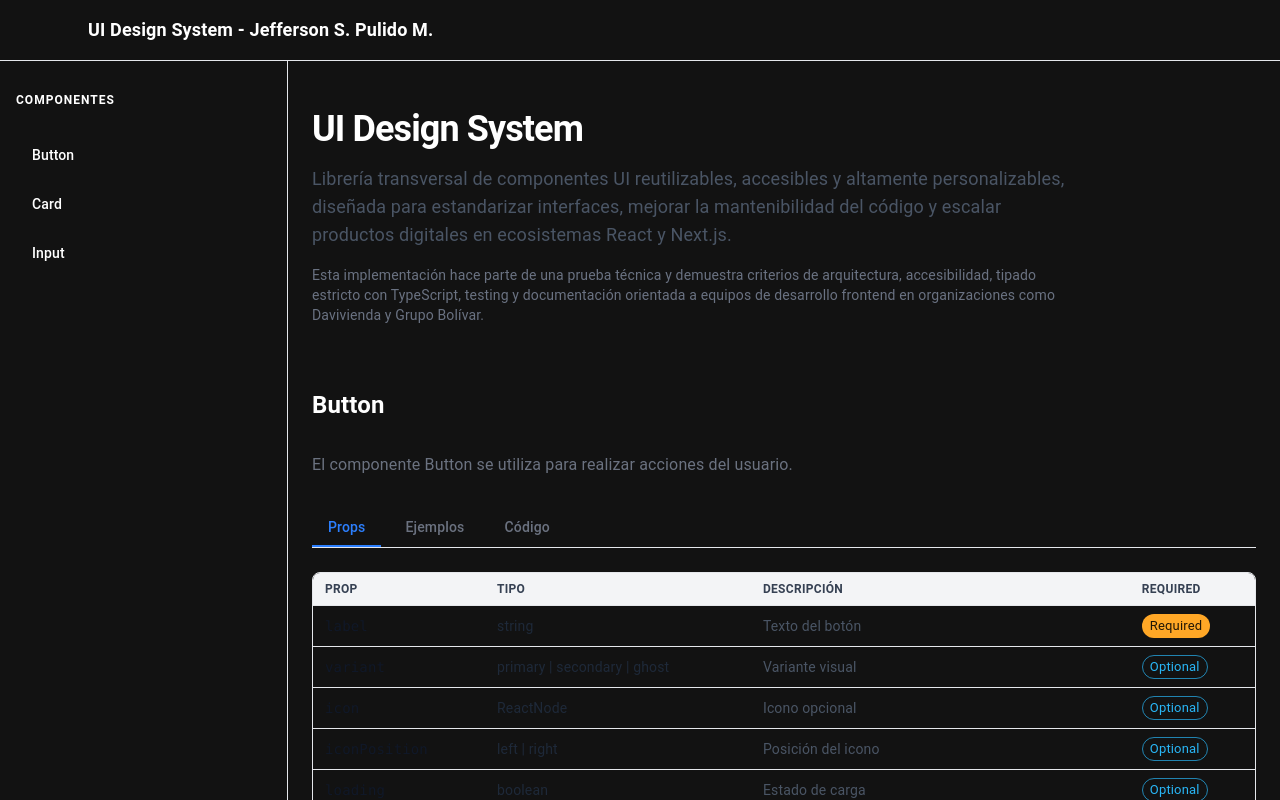
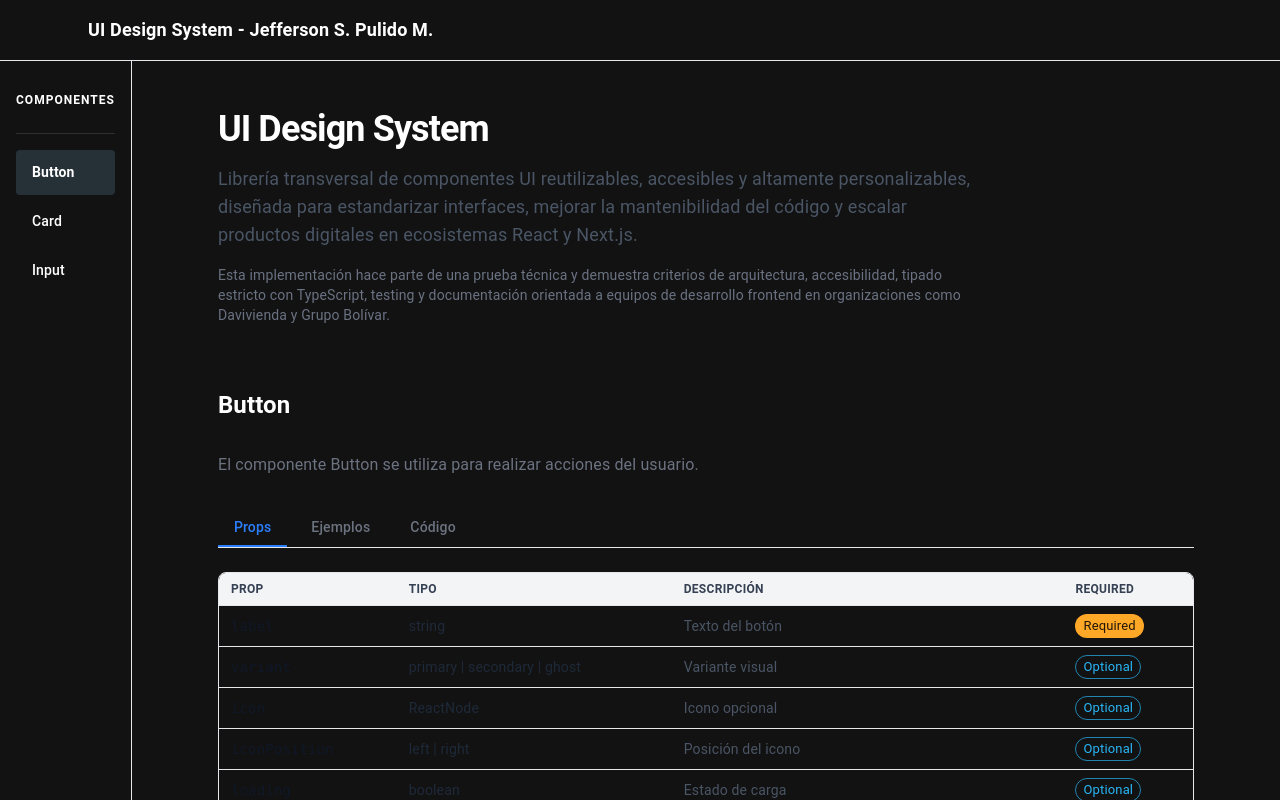
Before and after one commit to JeffersonPulido/ui-design-system, a Next.js app: page / in a window 1280 px wide. Shown: the top 800 px of the page. Built offline with nearby package versions, Linux system fonts and the light colour scheme.

Commit message:
[FIX] Sidebar v1.2

```diff
--- a/src/app/components/Sidebar.tsx
+++ b/src/app/components/Sidebar.tsx
@@ -6,21 +6,23 @@ import {
     ListItemText,
     Typography,
     Box,
+    Divider,
 } from "@mui/material";
 // Interfaces //
 import { IComponent } from "../interfaces";
 
 interface Props {
     components: IComponent[];
+    activeId?: string | null;
 }
 
-export const Sidebar = ({ components }: Props) => {
+export const Sidebar = ({ components, activeId }: Props) => {
     const handleScroll = (id: string) => {
         document.getElementById(id)?.scrollIntoView({ behavior: "smooth" });
     };
 
     return (
-        <Box className="h-full px-4 py-6">
+        <Box className="px-4 py-6">
             <Typography
                 variant="overline"
                 sx={{ fontWeight: 600, mb: 2, display: "block" }}
@@ -28,25 +30,36 @@ export const Sidebar = ({ components }: Props) => {
                 Componentes
             </Typography>
 
+            <Divider sx={{ my: 2 }}/>
+
             <List disablePadding>
-                {components.map((component) => (
+                {components.map((component) => {
+                    const isActive = component.id === activeId;
+
+                    return (
                         <ListItemButton
                             key={component.id}
                             onClick={() => handleScroll(component.id)}
+                            selected={isActive}
                             sx={{
                                 borderRadius: 1,
                                 mb: 0.5,
+                                transition: "all .2s",
+                                bgcolor: isActive
+                                    ? "action.selected"
+                                    : "transparent",
                             }}
                         >
                             <ListItemText
                                 primary={component.name}
                                 primaryTypographyProps={{
                                     fontSize: 14,
-                                fontWeight: 500,
+                                    fontWeight: isActive ? 600 : 500,
                                 }}
                             />
                         </ListItemButton>
-                ))}
+                    );
+                })}
             </List>
         </Box>
     );
--- /dev/null
+++ b/src/app/hooks/index.ts
@@ -0,0 +1 @@
+export * from './useActiveSection'
--- /dev/null
+++ b/src/app/hooks/useActiveSection.ts
@@ -0,0 +1,32 @@
+"use client";
+
+import { useEffect, useState } from "react";
+
+export const useActiveSection = (ids: string[]) => {
+    const [activeId, setActiveId] = useState<string | null>(null);
+
+    useEffect(() => {
+        const observer = new IntersectionObserver(
+            (entries) => {
+                entries.forEach((entry) => {
+                    if (entry.isIntersecting) {
+                        setActiveId(entry.target.id);
+                    }
+                });
+            },
+            {
+                rootMargin: "-30% 0px -60% 0px",
+                threshold: 0,
+            }
+        );
+
+        ids.forEach((id) => {
+            const el = document.getElementById(id);
+            if (el) observer.observe(el);
+        });
+
+        return () => observer.disconnect();
+    }, [ids]);
+
+    return activeId;
+};
--- a/src/app/page.tsx
+++ b/src/app/page.tsx
@@ -1,14 +1,20 @@
 "use client";
 // Components //
 import { ComponentDocSection, Sidebar } from "./components";
+// Custom Hooks //
+import { useActiveSection } from "./hooks";
 // Data //
 import { COMPONENT_DOCS } from "./data";
 
 export default function HomePage() {
+    const activeId = useActiveSection(COMPONENT_DOCS.map((c) => c.id));
+
     return (
         <div className="flex">
-            <aside className="hidden lg:block w-72 border-r border-[rgb(var(--border))] min-h-screen sticky top-0">
-                <Sidebar components={COMPONENT_DOCS} />
+            <aside className="hidden lg:block w-auto border-r border-[rgb(var(--border))] ">
+                <div className="sticky top-0 h-screen">
+                    <Sidebar components={COMPONENT_DOCS} activeId={activeId} />
+                </div>
             </aside>
 
             <main className="flex-1">
```
Lines whose indentation alone changed are shown as unchanged.
